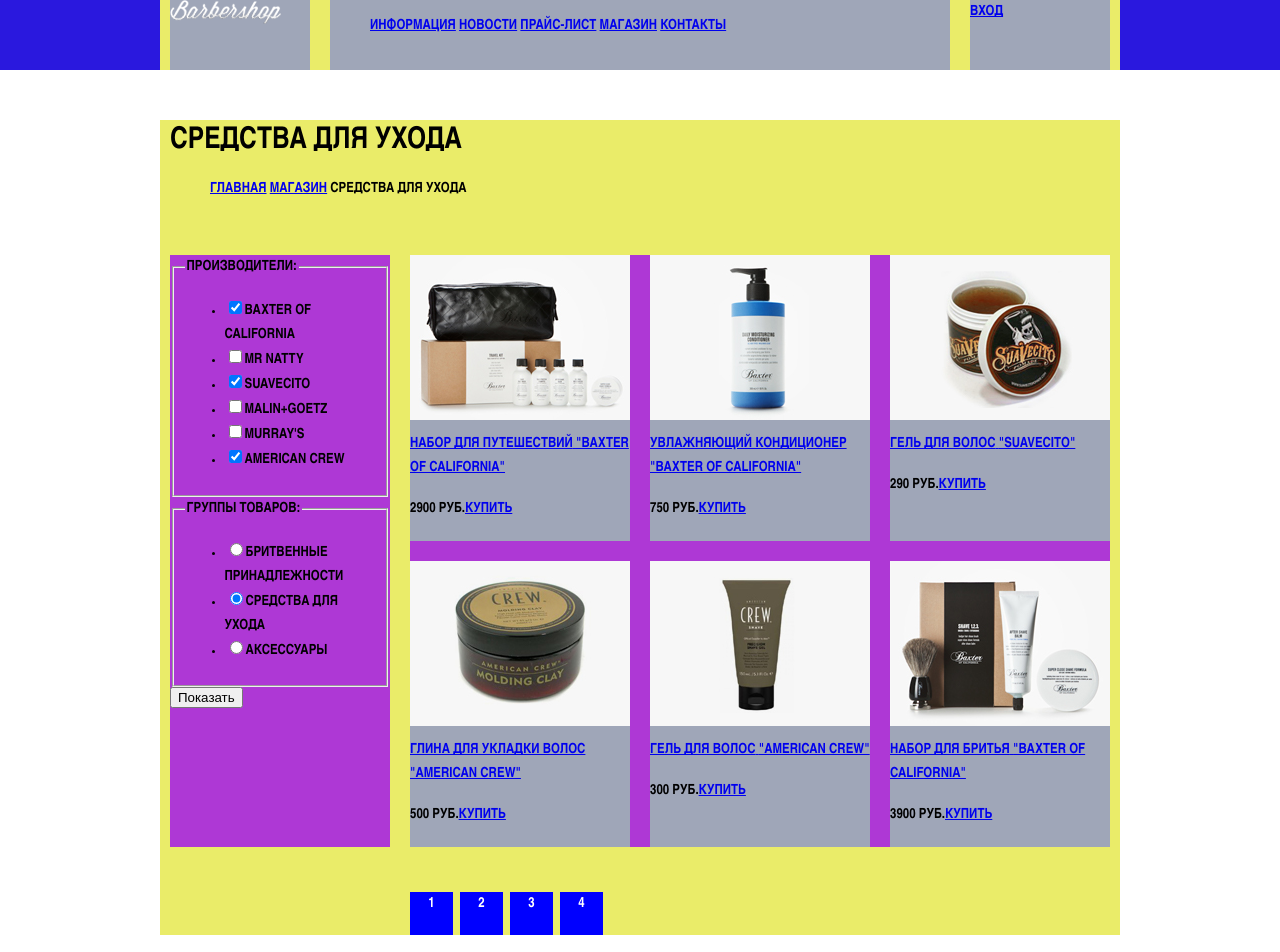
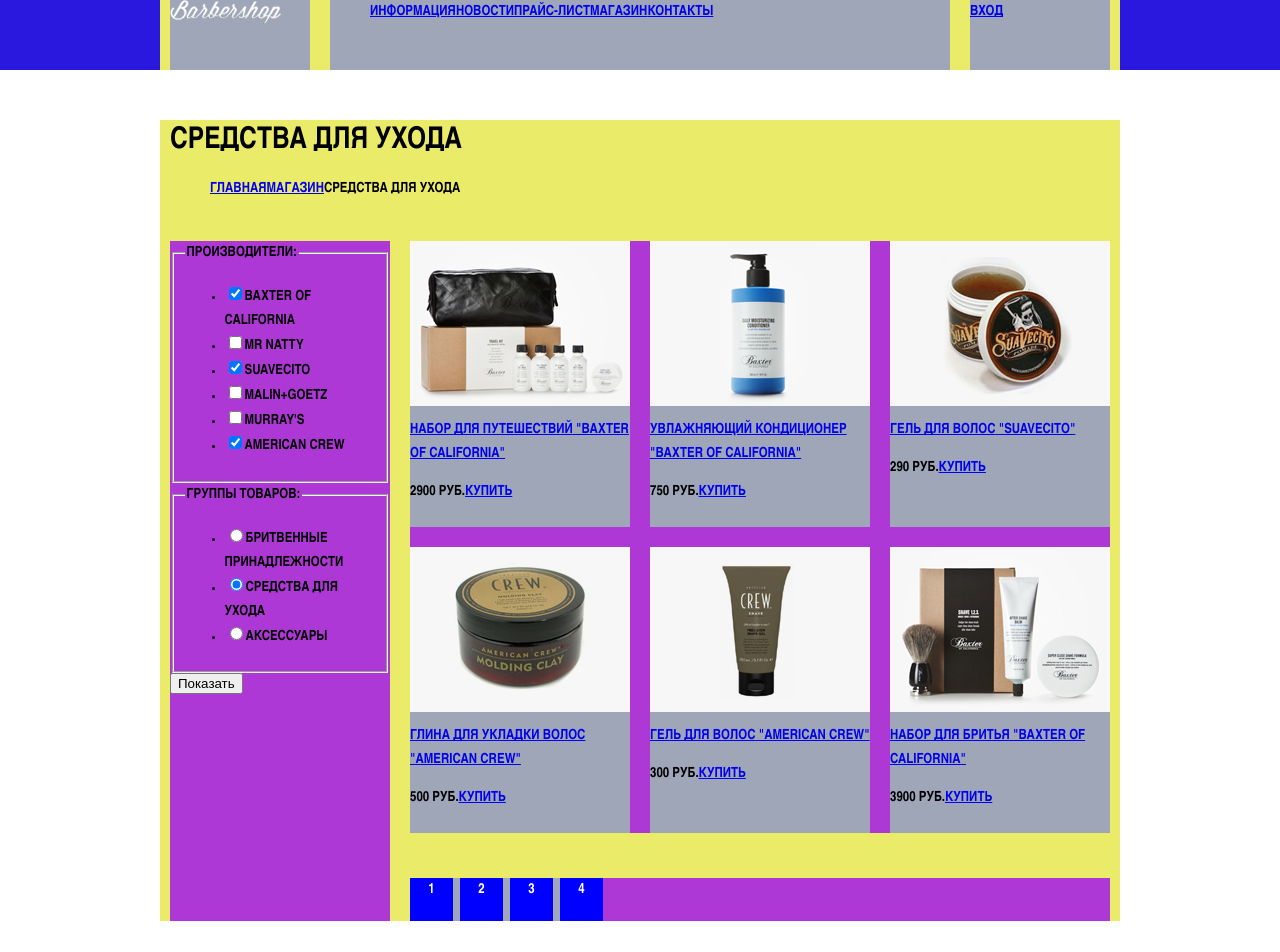
Before and after one commit to marina-rusakova/193531-barbershop, a plain HTML site: page catalog.html in a window 1280 px wide. Shown: the top 952 px of the page. Drawn offline with Linux system fonts and the light colour scheme.

Commit message:
Правки

```diff
--- a/catalog.html
+++ b/catalog.html
@@ -189,10 +189,12 @@
       </article>
     </section>
     <section class="pagination">
-      <a class="page" href="#">1</a>
-      <a class="page selected" href="#">2</a>
-      <a class="page" href="#">3</a>
-      <a class="page" href="#">4</a>
+      <div class="pagination-page">
+        <a class="page" href="#">1</a>
+        <a class="page selected" href="#">2</a>
+        <a class="page" href="#">3</a>
+        <a class="page" href="#">4</a>
+      </div>
     </section>
   </main>
   <footer class="main-footer">
--- a/css/style.css
+++ b/css/style.css
@@ -37,10 +37,6 @@
   background-color: #2a18de;
 }
 
-.main-navigation li, .current-navigation li {
-  display: inline-block;
-}
-
 .container {
   /*opacity: 0.8;*/
   width: 940px;
@@ -50,12 +46,10 @@
 }
 
 .main-page {
-  display: inline-block;
   float: left;
   width: 140px;
   min-height: 70px;
   margin-right: 20px;
-  vertical-align: middle;
   background-color: #9fa6b8;
 }
 
@@ -63,6 +57,7 @@
   float: left;
   width: 780px;
   min-height: 70px;
+  font-size: 0px;
   background-color: #9fa6b8;
 }
 
@@ -70,7 +65,14 @@
   float: left;
   width: 620px;
   min-height: 70px;
+  font-size: 0px;
   background-color: #9fa6b8;
+}
+
+.main-navigation li, .current-navigation li {
+  display: inline-block;
+  vertical-align: top;
+  font-size: 14px;
 }
 
 .user-block {
@@ -84,10 +86,15 @@
   margin-bottom: 15px;
 }
 
+.breadcrumbs {
+  font-size: 0px;
+}
+
 .breadcrumbs li {
   display: inline-block;
   vertical-align: middle;
   margin-bottom: 40px;
+  font-size: 14px;
 }
 
 .index-logo {
@@ -129,7 +136,7 @@
 }
 
 .index-content-news, .index-content-gallery {
-  height: 319px;
+  min-height: 319px;
 }
 
 .index-content-contacts, .index-content-datetime {
@@ -145,7 +152,7 @@
 aside {
   float: left;
   width: 220px;
-  min-height: 592px;
+  min-height: 680px;
   background-color: #ae38d5;
 }
 
@@ -178,18 +185,26 @@
 
 .product p, .product a {
   display: inline-block;
+  vertical-align: middle;
   font-size: 14px;
 }
 
 .pagination {
-  clear: both;
-  width: 220px;
+  float: right;
+  width: 700px;
   min-height: 43px;
-  margin-left: 240px;
-  font-size: 0px;
+  background-color: #ae38d5;
 }
 
-.pagination a {
+.pagination-page {
+  float: left;
+  width: 193px;
+  min-height: 43px;
+  font-size: 0px;
+  background-color: #9fa6b8;
+}
+
+.pagination-page a {
   display: inline-block;
   vertical-align: bottom;
   text-align: center;
@@ -197,8 +212,8 @@
   height: 43px;
   margin-right: 7px;
   font-size: 14px;
+  text-decoration: none;
   background-color: blue;
-  text-decoration: none;
   color: white;
 }
 
@@ -211,7 +226,6 @@
 }
 
 .small-photo {
-  width: 460px;
   height: 149px;
   margin-top: 21px;
 }
@@ -253,8 +267,6 @@
 }
 
 .product-purchase {
-  float: left;
-  width: 187px;
   height: 43px;
   margin-bottom: 40px;
   background-color: #9fa6b8;
@@ -265,8 +277,6 @@
 }
 
 .content {
-  float: left;
-  width: 380px;
   min-height: 180px;
   background-color: #9fa6b8;
 
```
Also changed, not shown: catalog-item.html (+1 -1 lines).
